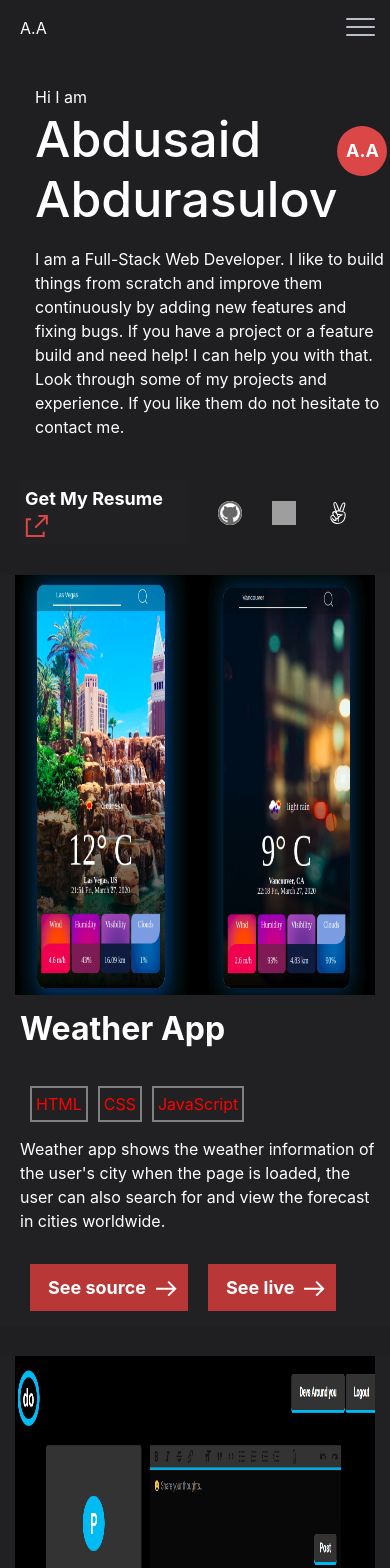
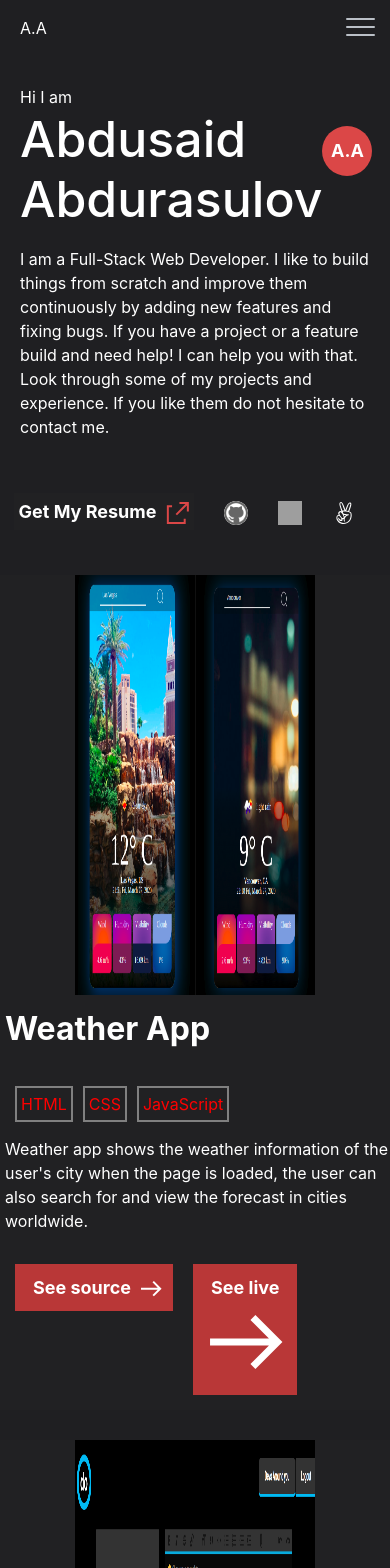
Before and after one commit to Abdusaid10/personal-portfolio, a React (Create React App) app: page / in a window 390 px wide. Shown: the top 1568 px of the page. Built offline with nearby package versions, Linux system fonts and the light colour scheme; grey boxes are pictures that could not be loaded.

Commit message:
add target=blank to the links

```diff
--- a/src/components/About.js
+++ b/src/components/About.js
@@ -50,7 +50,7 @@ const About = () => {
             Open to work in a company or startup as a full-stack developer.
           </p>
         </article>
-        <a href={resume} className="resume-link">
+        <a href={resume} className="resume-link" target="_blank" rel="noreferrer">
           <span>Get My Resume</span>
           <svg width="23" height="23" viewBox="0 0 23 23" fill="none" xmlns="http://www.w3.org/2000/svg">
             <path fillRule="evenodd" clipRule="evenodd" d="M13.4334 2.05151H19.441L9.56804 11.9244L10.9822 13.3386L20.8552 3.46568V9.47335H22.8552V1.05151V0.0515137H21.8552H13.4334V2.05151ZM1.85303 3.20964H6.0643V5.20964H2.85303V20.0533H17.6967V16.8426H19.6967V21.0533V22.0533H18.6967H1.85303H0.853027V21.0533V4.20964V3.20964H1.85303Z" fill="#DB4747" />
--- a/src/components/Footer.js
+++ b/src/components/Footer.js
@@ -3,8 +3,8 @@ import Contact from './Contact';
 import resume from '../assets/Resume_Abdusaid_A.pdf';
 
 const Footer = () => (
-  <div className="footer">
-    <a href={resume} className="resume-link">
+  <div className="footer" id="footer">
+    <a href={resume} className="resume-link" target="_blank" rel="noreferrer">
       <span>Get My Resume</span>
       <svg width="23" height="23" viewBox="0 0 23 23" fill="none" xmlns="http://www.w3.org/2000/svg">
         <path fillRule="evenodd" clipRule="evenodd" d="M13.4334 2.05151H19.441L9.56804 11.9244L10.9822 13.3386L20.8552 3.46568V9.47335H22.8552V1.05151V0.0515137H21.8552H13.4334V2.05151ZM1.85303 3.20964H6.0643V5.20964H2.85303V20.0533H17.6967V16.8426H19.6967V21.0533V22.0533H18.6967H1.85303H0.853027V21.0533V4.20964V3.20964H1.85303Z" fill="#DB4747" />
--- a/src/components/Nav/NavMenu.js
+++ b/src/components/Nav/NavMenu.js
@@ -49,7 +49,7 @@ const NavMenu = ({ open }) => (
       <a href="#about">About</a>
     </li>
     <li className="menu-item">
-      <a href="#contacts">Contact</a>
+      <a href="#footer">Contact</a>
     </li>
   </NavMenuStyle>
 );
--- a/src/components/Portfolio.js
+++ b/src/components/Portfolio.js
@@ -1,9 +1,11 @@
 import React from 'react';
-import Footer from './Footer';
+// import Footer from './Footer';
 import '../assets/styles/Portfolio.css';
+import resume from '../assets/Resume_Abdusaid_A.pdf';
+import Contact from './Contact';
 
 const Portfolio = () => (
-  <div id="portfolio" className="col-md-6">
+  <div id="portfolio" className="">
     <div className="center-items">
       <span>Hi I am</span>
       <div id="info">
@@ -22,8 +24,18 @@ const Portfolio = () => (
         If you like them do not hesitate to contact me.
       </p>
     </div>
-    <Footer />
+    <div className="footer" id="footer">
+      <a href={resume} className="resume-link" target="_blank" rel="noreferrer">
+        <span>Get My Resume</span>
+        <svg width="23" height="23" viewBox="0 0 23 23" fill="none" xmlns="http://www.w3.org/2000/svg">
+          <path fillRule="evenodd" clipRule="evenodd" d="M13.4334 2.05151H19.441L9.56804 11.9244L10.9822 13.3386L20.8552 3.46568V9.47335H22.8552V1.05151V0.0515137H21.8552H13.4334V2.05151ZM1.85303 3.20964H6.0643V5.20964H2.85303V20.0533H17.6967V16.8426H19.6967V21.0533V22.0533H18.6967H1.85303H0.853027V21.0533V4.20964V3.20964H1.85303Z" fill="#DB4747" />
+        </svg>
+      </a>
+      <span id="borderLine" />
+      <Contact />
+    </div>
   </div>
 );
 
 export default Portfolio;
+/* Line 8 */
--- a/src/components/Project.js
+++ b/src/components/Project.js
@@ -3,8 +3,8 @@ import PropTypes from 'prop-types';
 
 const Project = ({ project }) => (
   <div id="projectWrapper">
-    <img className="project-img col-md-6" src={`${project.image}`} alt={`${project.name}`} />
-    <div className="project-info col-md-6">
+    <img className="project-img" src={`${project.image}`} alt={`${project.name}`} />
+    <div className="project-info">
       <h2>{project.name}</h2>
       <div id="stackWrapper">
         {
@@ -15,15 +15,15 @@ const Project = ({ project }) => (
       </div>
       <p>{project.description}</p>
       <div className="links">
-        <a href={project.srcLink} className="see-project">
+        <a href={project.srcLink} className="see-project" target="_blank" rel="noreferrer">
           <spna className="p-1 m-1">See source</spna>
           <svg width="24" height="24" viewBox="0 0 24 24" fill="none" xmlns="http://www.w3.org/2000/svg">
             <path d="M18.7423 10.6265L13.4834 5.36758L14.8976 3.95337L22.5707 11.6265L14.8976 19.2996L13.4834 17.8854L18.7422 12.6265H2L2 10.6265H18.7423Z" fill="white" />
           </svg>
         </a>
-        <a href={project.liveLink} className="see-project">
+        <a href={project.liveLink} className="see-project" target="_blank" rel="noreferrer">
           <spna className="p-1 m-1">See live</spna>
-          <svg width="24" height="24" viewBox="0 0 24 24" fill="none" xmlns="http://www.w3.org/2000/svg">
+          <svg viewBox="0 0 24 24" fill="none" xmlns="http://www.w3.org/2000/svg">
             <path d="M18.7423 10.6265L13.4834 5.36758L14.8976 3.95337L22.5707 11.6265L14.8976 19.2996L13.4834 17.8854L18.7422 12.6265H2L2 10.6265H18.7423Z" fill="white" />
           </svg>
         </a>
--- a/src/containers/RecentWork.js
+++ b/src/containers/RecentWork.js
@@ -7,7 +7,7 @@ import devocean from '../assets/imgs/devocean_feed.png';
 import meals from '../assets/imgs/meals.png';
 import carApi from '../assets/imgs/car-booking-api.png';
 import carClient from '../assets/imgs/car-booking_client.png';
-import '../assets/styles/Project.css';
+import '../assets/styles/project.css';
 
 const RecentWork = () => {
   const projects = [
@@ -34,7 +34,7 @@ const RecentWork = () => {
       name: 'Bookstore',
       description: 'Keep track of your books that you have read, or currently reading, or going to read',
       image: `${bookstore}`,
-      stack: ['Rails', 'React', 'Redux', 'JavaScript', 'HTML', 'CSS'],
+      stack: ['Ruby', 'Rails', 'React', 'Redux', 'JavaScript', 'HTML', 'CSS'],
       srcLink: 'https://github.com/Abdusaid10/react-bookstore',
       liveLink: 'https://react-bookstore-270720.herokuapp.com/',
     },
@@ -52,7 +52,7 @@ const RecentWork = () => {
       name: 'Car Booking API',
       description: 'REST API with JWT authentication and two types of users. Admin users can perform CRUD operations on the following data:  car, category, manufacturer, while signed-up users can only book a car.',
       image: `${carApi}`,
-      stack: ['Rails'],
+      stack: ['Ruby', 'Rails'],
       srcLink: 'https://github.com/Abdusaid10/car-booking-api',
       liveLink: 'https://car-booking-api-app.herokuapp.com/',
     },
```
Also changed, not shown: src/components/Contact.js (+3 -3 lines), 1 other file (tests, documents, lock files or other folders).
